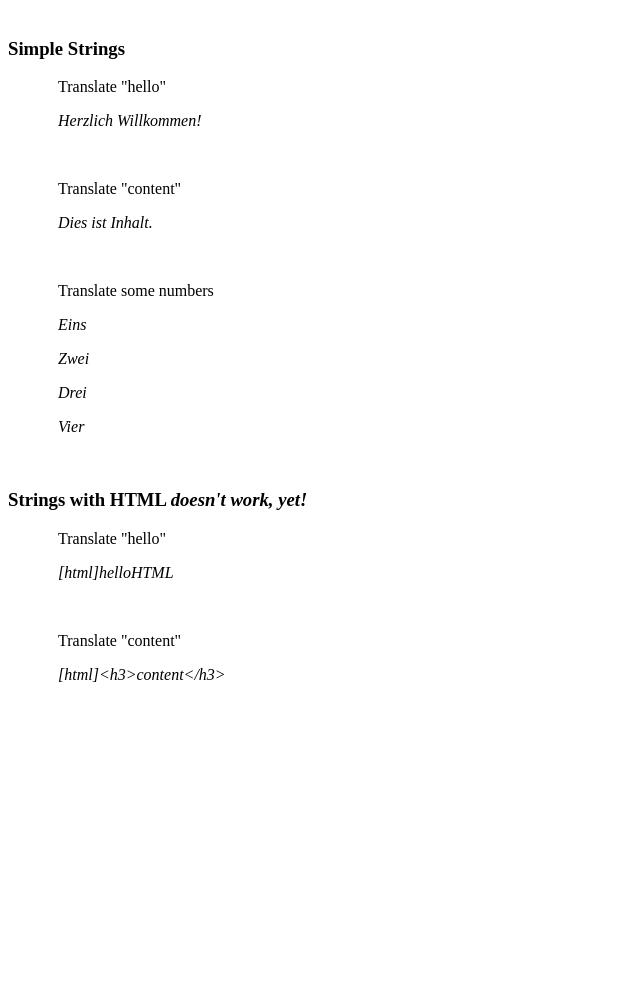
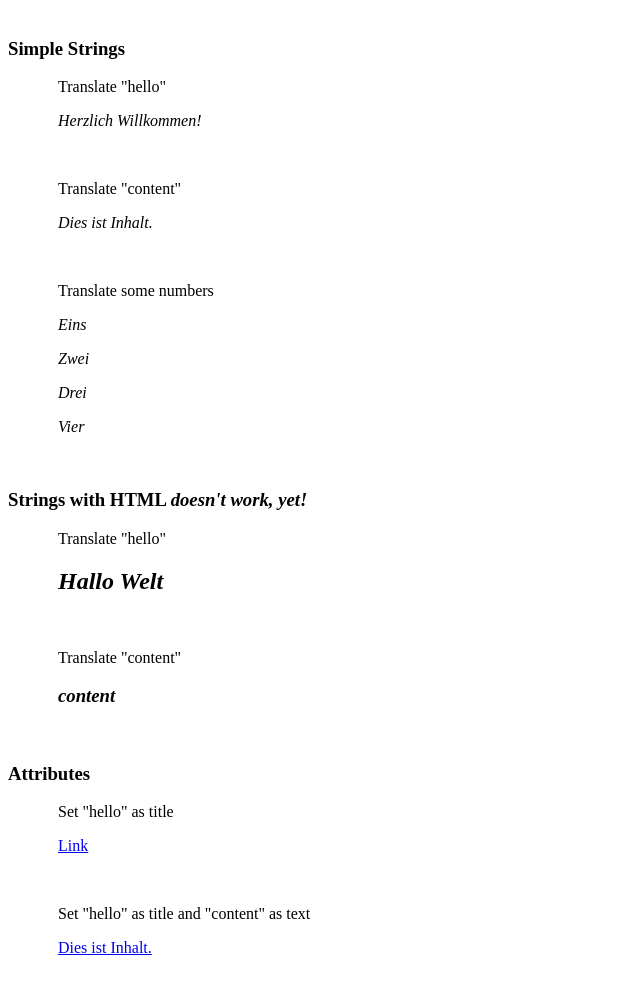
Before and after one commit to i18next/ng-i18next, a plain HTML site: page examples/example1/example1.html in a window 1280 px wide. Shown: the part 79-1070 px from the top of the page, without its empty margins (0-640 px from the left). Before the commit the page ends 800 px from the top, so only its background shows below. Drawn offline with Linux system fonts and the light colour scheme.

Commit message:
fixes #2 - added function to translate attributes of elements
fixes #2 - Now you can translate an attribute of an element (e.g. the
title).

```diff
--- a/examples/example1/example1.html
+++ b/examples/example1/example1.html
@@ -58,6 +58,21 @@
 			<p class="italic" ng-i18next="[html]{{helloHTML}}"></p>
 		</div>
 
+		<p>&nbsp;</p>
+
+		<h3>Attributes</h3>
+		<div class="m50">
+			<p>Set "hello" as title</p>
+			<a href="#" ng-i18next="[title]hello">Link</a>
+
+			<p>&nbsp;</p>
+
+			<p>Set "hello" as title and "content" as text</p>
+			<a href="#" ng-i18next="[title]hello;content"></a>
+		</div>
+
+		<p>&nbsp;</p>
+
 	</div>
 </body>
 </html>
--- a/ng-i18next.js
+++ b/ng-i18next.js
@@ -40,22 +40,56 @@ angular.module('i18next', []).directive('ngI18next', function ($rootScope) {
 		translated = [];
 
 	/**
-	 * Translate the string given by the ng-i18next attribute and put it into the element.
+	 * Translate the string given by the ng-i18next attribute and put it into the element as
+	 * text or as an attribute.
 	 * @param {DOMElement} element     Element with the ng-i18next attribute
-	 * @param {String} translateString The string we want to translate
-	 * @param {Boolean} retranslate    Whether it is the first time we translate the element or not
+	 * @param {String}     key         The string we want to translate
+	 * @param {Boolean}    retranslate Whether it is the first time we translate the element or not
 	 */
-	function setText(element, translateString, retranslate) {
+	function parse(element, key, retranslate) {
+
+		/**
+		 * Default attribute we'll put the translated string into
+		 * (text means that it's the element's content)
+		 * @type {String}
+		 */
+		var attr = 'text';
 
 		if (!retranslate) {
 			translated[translated.length] = function () {
-				setText(element, translateString, true);
+				parse(element, key, true);
 			};
 		}
 
 		if (t !== null) {
+			/*
+			 * Check if we want to translate an attribute
+			 */
+			if (key.indexOf('[') === 0) {
+				var parts = key.split(']');
+				key = parts[1];
+				attr = parts[0].substr(1, parts[0].length - 1);
+			}
+			/*
+			 * Cut of the ";" that might be at the end of the string
+			 */
+			if (key.indexOf(';') === key.length - 1) {
+				key = key.substr(0, key.length - 2);
+			}
 
-			element.text(t(translateString));
+			if (attr === 'html') {
+
+				element.html(t(key));
+
+			} else if (attr === 'text') {
+
+				element.text(t(key));
+
+			} else {
+
+				element.attr(attr, t(key));
+
+			}
 
 		} else {
 			/*
@@ -65,11 +99,31 @@ angular.module('i18next', []).directive('ngI18next', function ($rootScope) {
 			 * i18next is ready.
 			 */
 			callbacks[callbacks.length] = function () {
-				setText(element, translateString);
+				parse(element, key);
 			};
 		}
 
 	}
+
+
+	function localize(element, key) {
+
+		if (key.indexOf(';') >= 0) {
+
+			var keys = key.split(';');
+
+			for (var i = 0; i < keys.length; i++) {
+				if (keys[i] !== '') {
+					parse(element, keys[i]);
+				}
+			}
+
+		} else {
+			parse(element, key);
+		}
+
+	}
+
 	/**
 	 * Initializes i18next
 	 * @param {Boolean} reinitialization Have the options (in $rootScope) changed, so
@@ -129,7 +183,7 @@ angular.module('i18next', []).directive('ngI18next', function ($rootScope) {
 					return;
 				}
 
-				setText(element, value);
+				localize(element, value);
 
 			});
 
```
